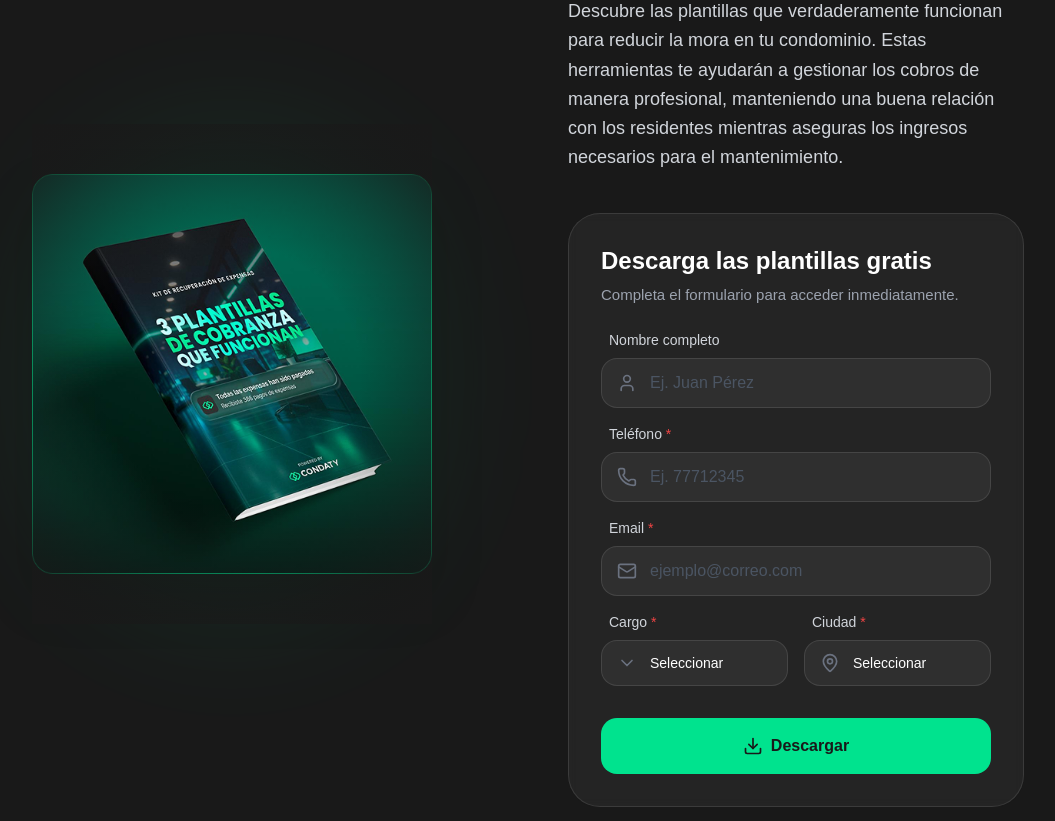
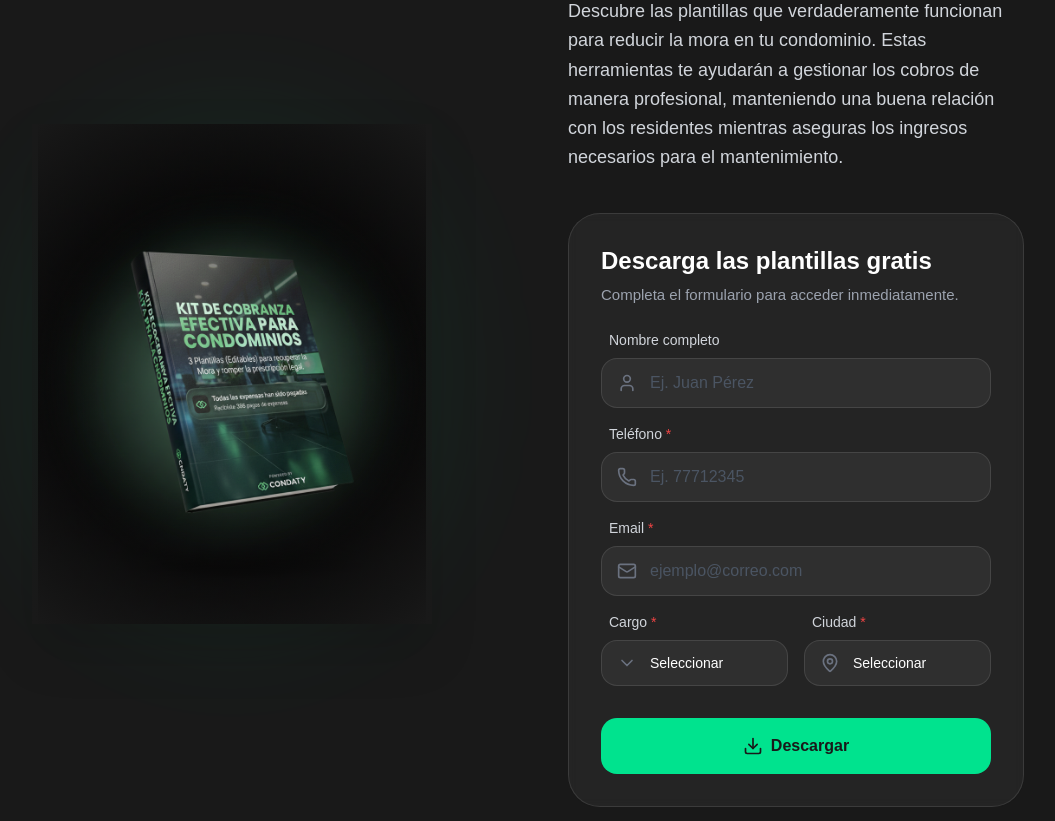
Before and after one commit to MarvinFos/condaty-web, a Next.js app: page /book-download in a window 1280 px wide. Shown: the part 540-1361 px from the top of the page, without its empty margins (112-1167 px from the left). Built offline with nearby package versions, Linux system fonts and the light colour scheme.

Commit message:
fix: replace animated book gif with static ebook image
The animated GIF was causing performance issues and distracting users. Replacing it with a static PNG improves page load speed and provides a cleaner visual experience.

```diff
--- a/src/app/LandingPageClient.tsx
+++ b/src/app/LandingPageClient.tsx
@@ -505,7 +505,7 @@ export default function LandingPageClient() {
           <div className="flex h-full flex-col justify-center gap-10 lg:h-[520px] lg:flex-row">
             <div className="relative flex w-full lg:w-[520px] items-end justify-center rounded-[28px] border border-[#00e38e] bg-[#0f2b22] overflow-hidden">
               <Image
-                src="/images/condominios/book.gif"
+                src="/images/condominios/ebook-new.png"
                 alt="3 Plantillas de cobranza"
                 fill
                 className="object-cover"
--- a/src/app/book-download/page.tsx
+++ b/src/app/book-download/page.tsx
@@ -325,7 +325,7 @@ export default function BookDownloadPage() {
               <div className="relative w-[300px] h-[400px] sm:w-[400px] sm:h-[500px]">
                 <div className="absolute inset-0 bg-[#00e38e]/20 blur-3xl rounded-full opacity-40" />
                 <Image
-                  src="/images/condominios/book.png"
+                  src="/images/condominios/ebook-new.png"
                   alt="Plantillas de Cobranza"
                   fill
                   className="object-contain drop-shadow-2xl relative z-10"
--- a/src/components/DownloadModal.tsx
+++ b/src/components/DownloadModal.tsx
@@ -364,7 +364,7 @@ export default function DownloadModal({
             {/* Right Image */}
             <div className="relative w-full md:w-[400px] h-[250px] md:h-auto order-1 md:order-2 bg-[#0f2b22]">
               <Image
-                src="/images/condominios/book.gif"
+                src="/images/condominios/ebook-new.png"
                 alt="Plantillas de cobranza"
                 fill
                 className="object-cover"
```
Also changed, not shown: public/images/condominios/ebook-new.png (added).
